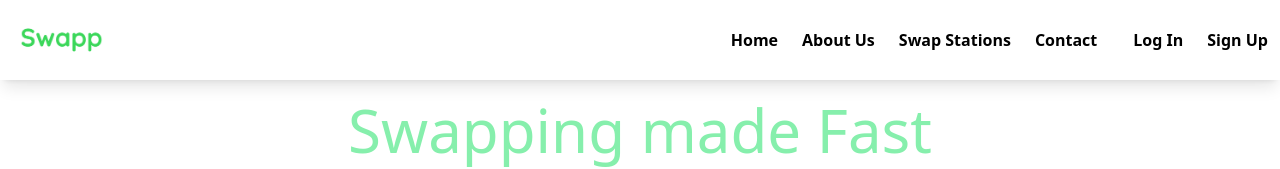
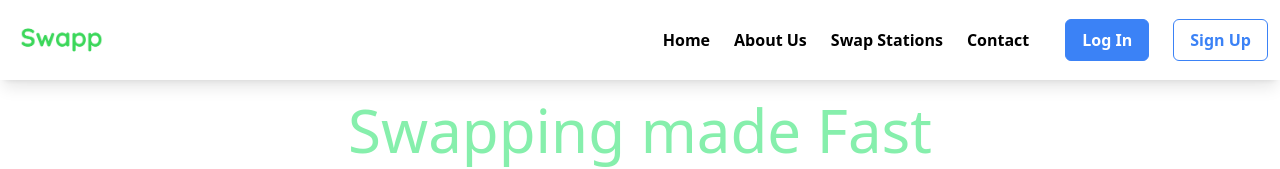
Before and after one commit to Narasimha9271/BatterySwapping, a React (Vite) app: page / in a window 1280 px wide. Shown: the top 169 px of the page. Built offline with nearby package versions, Linux system fonts and the light colour scheme.

Commit message:
css for login-dome

```diff
--- a/src/components/Body.js
+++ b/src/components/Body.js
@@ -4,7 +4,7 @@ import swapLogo from "../assets/img/swapping.gif";
 const Body = () => {
     return (
         <div>
-            <h1 className="text-6xl mt-5 text-center text-green-300">
+            <h1 className="text-6xl mt-5 text-center text-green-300 ">
                 Swapping made Fast
             </h1>
             <h1 className="text-3xl mt-7 mb-40 text-center text-green-300">
--- a/src/components/Header.js
+++ b/src/components/Header.js
@@ -3,9 +3,9 @@ import Logo from "../assets/img/swap-logo.png";
 import { Link } from "react-router-dom";
 
 const Title = () => (
-    <a href="/">
+    <Link to="/">
         <img className="h-20 w-35 ml-2  top-0  " alt="logo" src={Logo} />
-    </a>
+    </Link>
 );
 
 const Header = () => {
@@ -14,27 +14,27 @@ const Header = () => {
             <Title />
             <div className="nav-items">
                 <div className="flex  py-10 ">
-                    <button className="p-3  text-base font-bold text-black  hover:bg-green-200 rounded-full">
+                    <button className="p-3  text-base font-bold text-black  hover:bg-green-300 rounded-full">
                         <Link to="/">Home</Link>
                     </button>
 
-                    <button className="p-3 text-base font-bold text-black hover:bg-green-200 rounded-full ">
+                    <button className="p-3 text-base font-bold text-black hover:bg-green-300 rounded-full ">
                         <Link to="/about">About Us</Link>
                     </button>
 
-                    <button className="p-3 text-base font-bold text-black  hover:bg-green-200 rounded-full">
+                    <button className="p-3 text-base font-bold text-black  hover:bg-green-300 rounded-full">
                         <Link to="/stations">Swap Stations</Link>
                     </button>
 
-                    <button className="p-3 text-base font-bold text-black mr-3  hover:bg-green-200 rounded-full">
+                    <button className="p-3 text-base font-bold text-black mr-3  hover:bg-green-300 rounded-3xl">
                         <Link to="/contact">Contact</Link>
                     </button>
 
-                    <button className="p-3 text-base font-bold text-black  hover:bg-green-200 rounded-full">
+                    <button className="m-3 bg-blue-500  text-white font-semibold py-2 px-4 rounded-md hover:bg-white hover:border-blue-500 hover:text-blue-500 border border-blue-500 transition-colors duration-300">
                         <Link to="/login"> Log In</Link>
                     </button>
 
-                    <button className="p-3 text-base font-bold text-black  hover:bg-green-200 rounded-full">
+                    <button className="m-3 bg-white hover:bg-blue-500 hover:text-white text-blue-500 border border-blue-500 hover:border-transparent font-semibold py-2 px-4 rounded-md">
                         <Link to="/signup"> Sign Up</Link>
                     </button>
                 </div>
```
